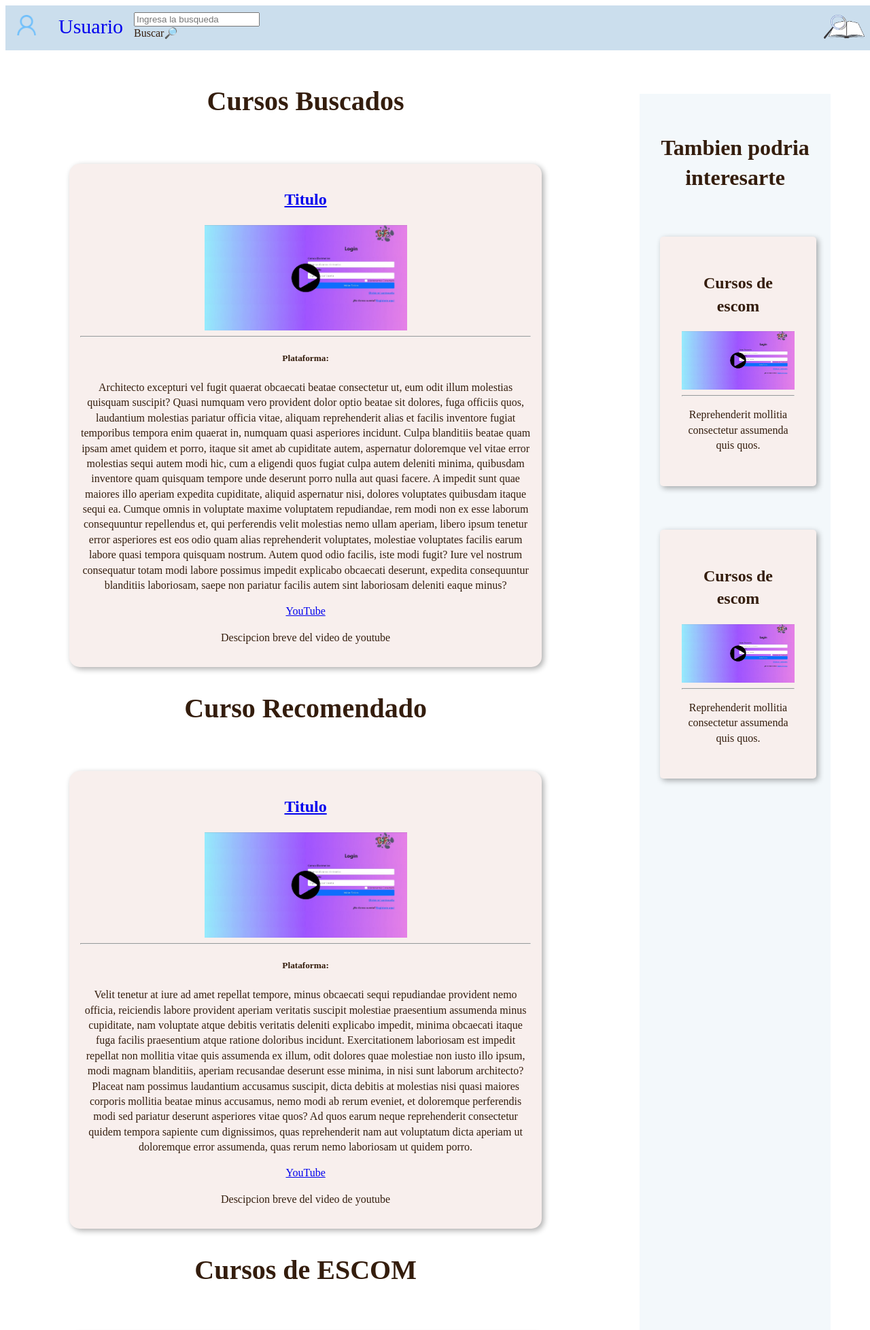
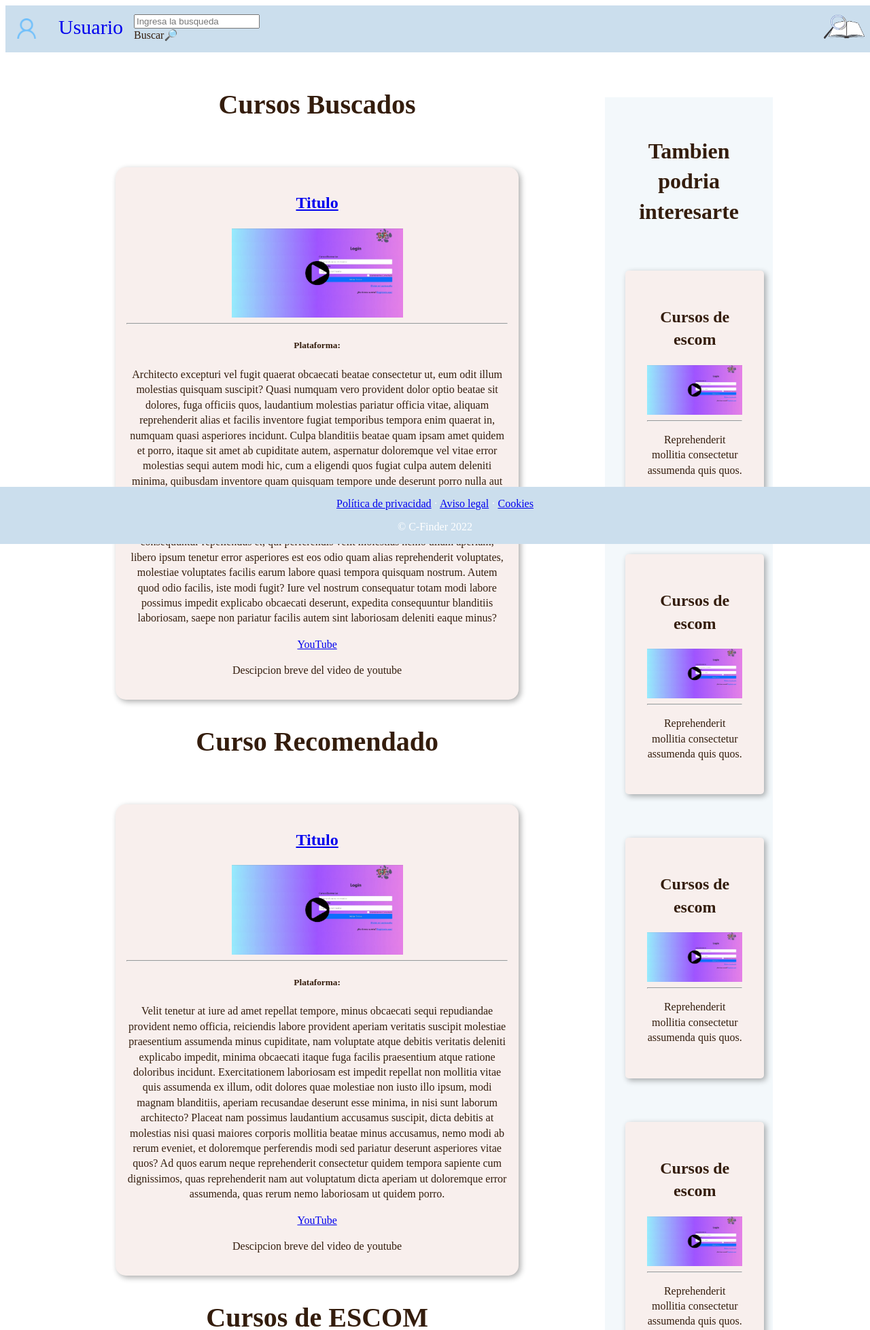
Before and after one commit to AmauryUsiel/C-Finder, a Django app: page /cursos/ in a window 1280 px wide. Shown: the top 1956 px of the page at 68% size. Run offline with Django 4.2, Linux system fonts and the light colour scheme.

Commit message:
nav y footer agregados y funcionando

```diff
--- a/cursos/static/cursos/css/v_cursos.css
+++ b/cursos/static/cursos/css/v_cursos.css
@@ -24,12 +24,6 @@ li a:hover {
     color: #60a5e1;
 }
 
-#navbar {
-    width: 100%;
-    position: fixed;
-    z-index: 100;
-}
-
 .sectionmain {
     box-sizing: border-box;
     background: white;
@@ -37,6 +31,7 @@ li a:hover {
     line-height: 1.4;
     display: flex;
     flex-direction: row;
+    padding: 85px;
 }
 
 .container1 {
@@ -94,11 +89,7 @@ h1 {
 }
 
 
-/* p {
-    background: rgb(63, 63, 216);
-} */
-
-color1 {
+/* color1 {
     color: #341d0d;
 }
 
@@ -116,4 +107,20 @@ color4 {
 
 color5 {
     color: #f8efed;
+} */
+
+.navbar {
+    width: 100%;
+    position: fixed;
+    z-index: 100;
 }
+
+.footer {
+    position: fixed;
+    left: 0;
+    bottom: 0;
+    width: 100%;
+    background-color: #cbdeed;
+    color: white;
+    text-align: center;
+}
--- a/cursos/templates/cursos/v_cursos.html
+++ b/cursos/templates/cursos/v_cursos.html
@@ -6,49 +6,17 @@
     <meta name="viewport" content="width=device-width, initial-scale=1.0" />
     <title>C-Finder</title>
     <link rel="stylesheet" type="text/css" href="{% static 'cursos/css/v_cursos.css' %}">
-    <style>
-      ul {
-        list-style-type: none;
-        margin: 0;
-        padding: 0;
-        overflow: hidden;
-        background-color: #cbdeed;
-      }
-
-      li {
-          float: left;
-          color: #341d0d;
-          margin: auto;
-      }
-
-      li a {
-          display: block;
-          text-align: center;
-          padding: 14px 16px;
-          text-decoration: none;
-      }
-
-      li a:hover {
-          background-color: #341d0d;
-          color: #60a5e1;
-      }
-      header {
-        width: 100%;
-        position: fixed;
-        z-index: 100;
-      }
-    </style>
   </head>
 
   <body>
     <!--Inicio de la Nav Bar-->
-    <header id="navbar">
+    <div class="navbar">
         <ul>
           <li style="float: right;"><a href="#"><img class = "app-logo"src="{% static 'cursos/img/cfinderv2_v2.png' %}"  width="60px" alt="" /></a></li>
-        <li><a href="#"><img src="{% static 'cursos/img/logpng.png' %}" width="30px" alt="" /></a></li>
-        <li><a href="#" style="font-size:30px"> Usuario </a></li>
+          <li style="padding-top:5px"><a href="#" ><img src="{% static 'cursos/img/logpng.png' %}" width="30px" alt="" /></a></li>
+          <li><a href="#" style="font-size:30px;padding-top:15px;"> Usuario </a></li>
           <li>
-          <form action="" style="width: 100; padding-top:10px">
+            <form action="" style="width: 100; padding-top:13px">
                 <input
                   type=""
                   type="search"
@@ -59,10 +27,10 @@
             </form>
           </li>
         </ul>
-    </header>
+    </div>
     <!--Fin de la nav-->
   <!--Inicio de los cursos-->
-    <section class="sectionmain" style="padding-top:80px;">
+    <section class="sectionmain" >
       <div class="container1">
         <div>
           <div>
@@ -146,12 +114,45 @@
             <p>Reprehenderit mollitia consectetur assumenda quis quos.</p>
           </div>
         </div>
+        <div class="card-sidebar">
+          <div class="">
+            <h2>Cursos de escom</h2>
+          </div>
+          <div class="">
+            <img src="{% static 'cursos/img/login_botrep.jpg' %}" width="100%" alt="">
+            <br/>
+            <hr/>
+            <p>Reprehenderit mollitia consectetur assumenda quis quos.</p>
+          </div>
+        </div>
+        <div class="card-sidebar">
+          <div class="">
+            <h2>Cursos de escom</h2>
+          </div>
+          <div class="">
+            <img src="{% static 'cursos/img/login_botrep.jpg' %}" width="100%" alt="">
+            <br/>
+            <hr/>
+            <p>Reprehenderit mollitia consectetur assumenda quis quos.</p>
+          </div>
+        </div>
+        <div class="card-sidebar">
+          <div class="">
+            <h2>Cursos de escom</h2>
+          </div>
+          <div class="">
+            <img src="{% static 'cursos/img/login_botrep.jpg' %}" width="100%" alt="">
+            <br/>
+            <hr/>
+            <p>Reprehenderit mollitia consectetur assumenda quis quos.</p>
+          </div>
+        </div>
       </div> <!--End conteiner2-->
     </section>
     <!--Fin de los cursos-->
 
     <!-- Footer -->
-    <footer>
+    <div class="footer">
       <p>
         <a href="#">
           <span>
@@ -177,6 +178,6 @@
         <a href="#">Cookies</a>
       </p>
       <p>&copy; C-Finder 2022</p>
-    </footer>
+    </div>
 </body>
 </html>
```
Lines whose indentation alone changed are shown as unchanged.
